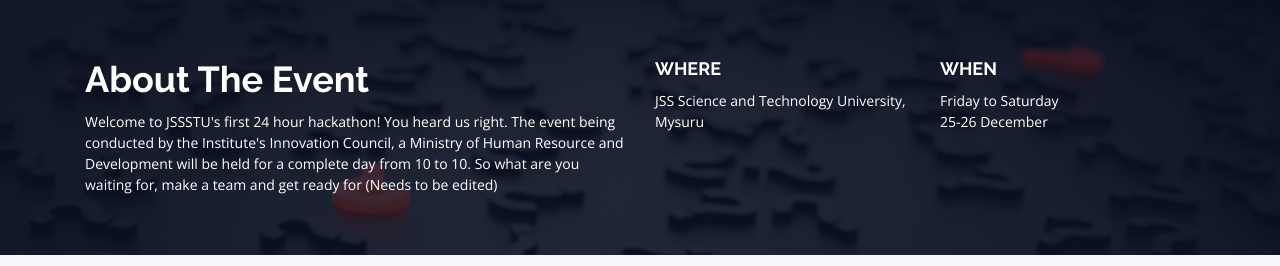
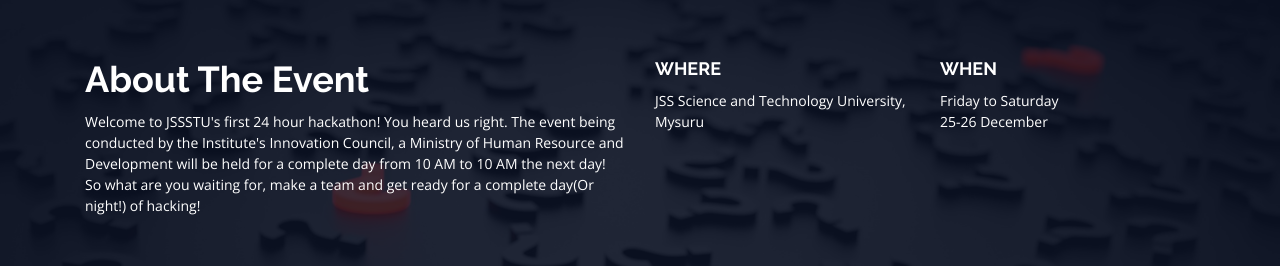
Before and after one commit to VishokG/jssicc, a plain HTML site: page Website1/index.html in a window 1280 px wide. Shown: the part 802-1068 px from the top of the page. Drawn offline with nearby package versions, Linux system fonts and the light colour scheme.

Commit message:
Changed about section

```diff
--- a/Website1/index.html
+++ b/Website1/index.html
@@ -80,7 +80,7 @@
           <div id="aboutEvent" class="col-lg-6">
             <h2>About The Event</h2>
             <p>Welcome to JSSSTU's first 24 hour hackathon! You heard us right. The event being conducted by the Institute's Innovation Council, a Ministry of Human Resource and Development
-               will be held for a complete day from 10 to 10. So what are you waiting for, make a team and get ready for (Needs to be edited)</p>
+               will be held for a complete day from 10 AM to 10 AM the next day! So what are you waiting for, make a team and get ready for a complete day(Or night!) of hacking!</p>
           </div>
           <div class="col-lg-3">
             <h3>Where</h3>
```
